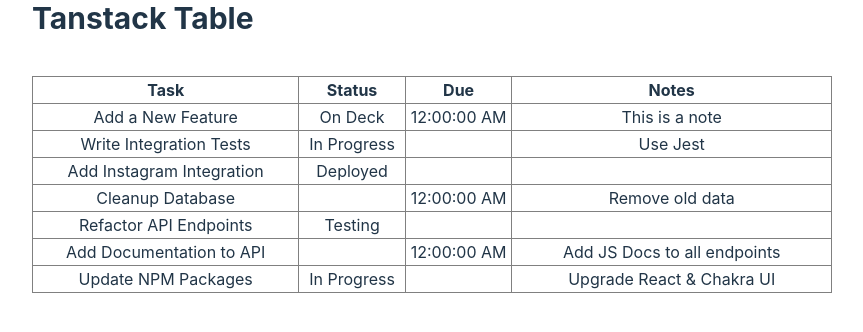
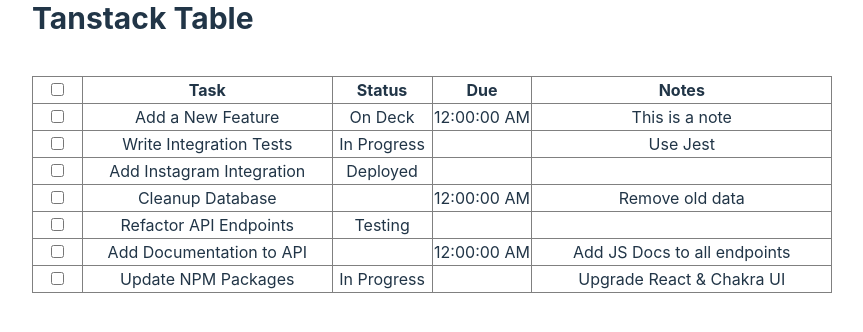
Before and after one commit to Geuni620/tanstack-table-v8-tutorials, a React (Vite) app: page / in a window 1280 px wide. Shown: the top 332 px of the page, without its empty margins (208-1071 px from the left). Built offline with nearby package versions, Linux system fonts and the light colour scheme.

Commit message:
Feat: checkbox

```diff
--- a/src/components/table/index.tsx
+++ b/src/components/table/index.tsx
@@ -8,6 +8,27 @@ import { useState } from 'react';
 import DATA from '@/data';
 
 const columns = [
+  {
+    id: 'select',
+    header: ({ table }) => (
+      <input
+        id="header-checkbox"
+        type="checkbox"
+        checked={table.getIsAllPageRowsSelected()}
+        onChange={table.getToggleAllPageRowsSelectedHandler()}
+      />
+    ),
+    cell: ({ row }) => (
+      <input
+        id={`cell-checkbox-${row.id}`}
+        type="checkbox"
+        checked={row.getIsSelected()}
+        disabled={!row.getCanSelect()}
+        onChange={row.getToggleSelectedHandler()}
+      />
+    ),
+    size: 50,
+  },
   {
     accessorKey: 'task',
     header: 'Task',
@@ -36,12 +57,19 @@ const columns = [
 
 export const Table: React.FC = () => {
   const [data, setData] = useState(DATA);
+  const [rowSelection, setRowSelection] = useState({});
 
   const table = useReactTable({
     data,
     columns,
     getCoreRowModel: getCoreRowModel(),
+    onRowSelectionChange: setRowSelection,
+    state: {
+      rowSelection,
+    },
   });
+
+  console.log('row 선택하기', rowSelection);
 
   return (
     <table style={{ width: '100%', borderCollapse: 'collapse' }}>
```
